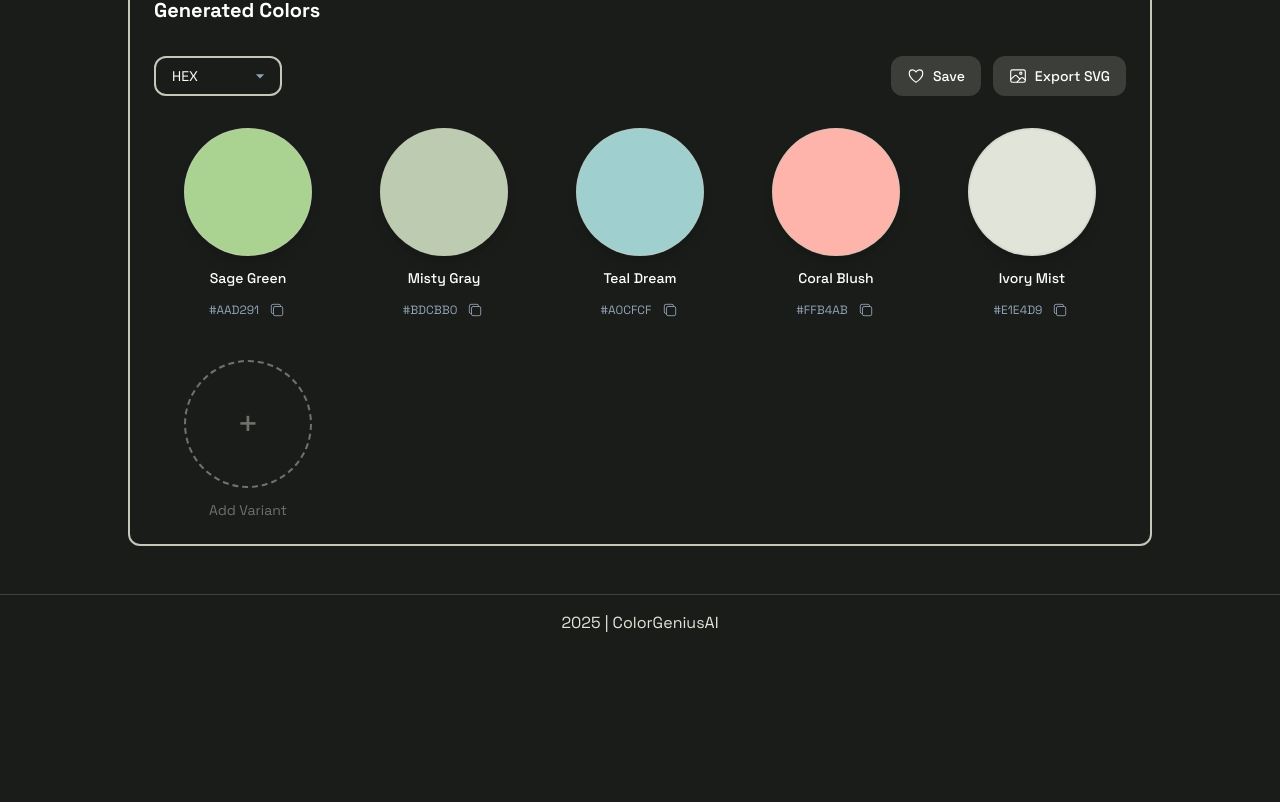
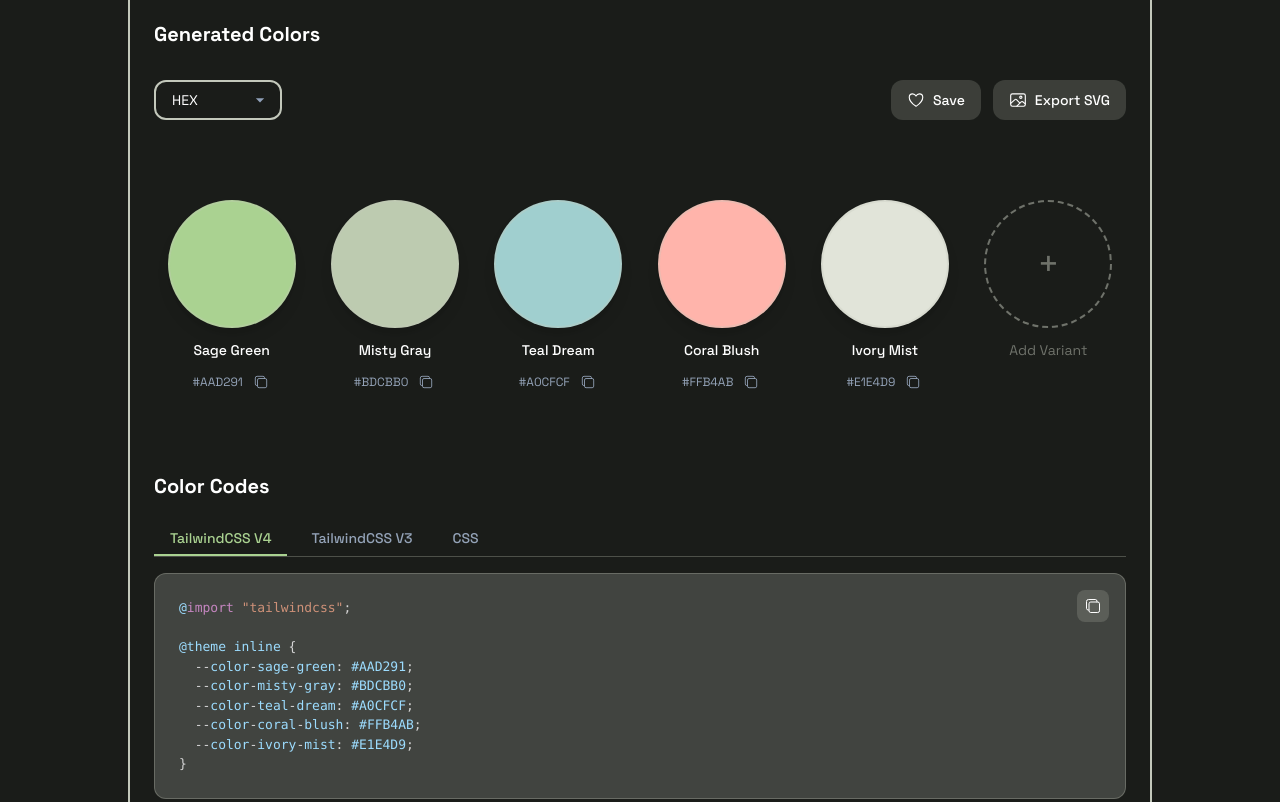
Before and after one commit to chrxsdev/color-genius-ai, a Next.js app: page / in a window 1280 px wide. Shown: the part 1278-2080 px from the top of the page. Before the commit the page ends 1929 px from the top, so only its background shows below. Built offline with nearby package versions, Linux system fonts and the light colour scheme.

Commit message:
Added ColorCodes component to display generated color codes in different formats (TailwindCSS, CSS).  and Integrated syntax highlighting for code snippets using react-syntax-highlighter.

```diff
--- a/app/page.tsx
+++ b/app/page.tsx
@@ -3,12 +3,13 @@
 import type { ReactNode } from 'react';
 import { useState } from 'react';
 import { SiGooglegemini } from 'react-icons/si';
+import { MdArrowDropDown } from 'react-icons/md';
+import { IoHeartOutline, IoImageOutline } from 'react-icons/io5';
 import { HARMONY_TYPES, type HarmonyType } from '@/types/palette';
 import { ColorWheel } from '@/components/ui/ColorWheel';
 import { ColorCard } from '@/components/ui/ColorCard';
 import { AddColorButton } from '@/components/ui/AddColorButton';
-import { MdArrowDropDown } from 'react-icons/md';
-import { IoHeartOutline, IoImageOutline } from 'react-icons/io5';
+import { ColorCodes } from '@/components/ui/ColorCodes';
 
 interface PalettePageProps {
   children?: ReactNode;
@@ -228,14 +229,15 @@ const PalettePage = ({}: PalettePageProps) => {
           </div>
         </div>
 
+        <div className='border-2 rounded-xl border-neutral-variant my-10'>
           {/* Color Visualization Section */}
-        <div className='mt-10 space-y-8'>
+          <div className='mt-2 space-y-8 p-6'>
             <h3 className='text-xl font-bold text-white'>Color Visualization</h3>
             <ColorWheel colors={generatedColors} size={400} onColorChange={handleColorChange} />
           </div>
 
           {/* Generated Colors Section */}
-        <div className='mt-10 space-y-8 border-2 rounded-xl border-neutral-variant p-6'>
+          <div className='mt-2 space-y-8 p-6'>
             <h3 className='text-xl font-bold text-white'>Generated Colors</h3>
             {/* Header with Format Select and Action Buttons */}
             <div className='flex items-center justify-between'>
@@ -275,13 +277,20 @@ const PalettePage = ({}: PalettePageProps) => {
             </div>
 
             {/* Color Cards Grid */}
-          <div className='mx-auto'>
-            <div className='grid grid-cols-3 md:grid-cols-4 lg:grid-cols-5 gap-y-10 gap-x-2'>
+            <div className='my-20'>
+              <div className='grid grid-cols-2 md:grid-cols-4 lg:grid-cols-5 xl:grid-cols-6 gap-y-10 gap-x-2 md:gap-x-2 lg:gap-x-2'>
                 {generatedColors.map((color, index) => (
                   <ColorCard key={index} color={color} name={colorNames[index]} format={colorFormat} />
                 ))}
                 {/* Add Color Button */}
                 <AddColorButton onClick={handleAddColor} />
+              </div>
+            </div>
+
+            {/* Color Codes Section */}
+            <div className='mt-20'>
+              <h3 className='text-xl font-bold text-white my-5'>Color Codes</h3>
+              <ColorCodes colors={generatedColors} colorNames={colorNames} />
             </div>
           </div>
         </div>
--- /dev/null
+++ b/components/ui/ColorCodes.tsx
@@ -0,0 +1,149 @@
+'use client';
+
+import { useState } from 'react';
+import { IoCopyOutline, IoCheckmark } from 'react-icons/io5';
+
+import { Prism as SyntaxHighlighter } from 'react-syntax-highlighter';
+import { vscDarkPlus } from 'react-syntax-highlighter/dist/cjs/styles/prism';
+
+type CodeFormat = 'tailwind' | 'tailwindv3' | 'css';
+
+interface ColorCodesProps {
+  colors: string[];
+  colorNames: string[];
+}
+
+export const ColorCodes = ({ colors, colorNames }: ColorCodesProps) => {
+  const [activeTab, setActiveTab] = useState<CodeFormat>('tailwind');
+  const [copied, setCopied] = useState(false);
+
+  const generateTailwindCode = (): string => {
+    const colorEntries = colors
+      .map((color, index) => {
+        const name = colorNames[index].toLowerCase().replace(/\s+/g, '-');
+        return `      '${name}': '${color}',`;
+      })
+      .join('\n');
+
+    return `@import "tailwindcss";
+
+@theme inline {
+  --color-${colorNames[0].toLowerCase().replace(/\s+/g, '-')}: ${colors[0]};
+${colors
+  .slice(1)
+  .map((color, index) => `  --color-${colorNames[index + 1].toLowerCase().replace(/\s+/g, '-')}: ${color};`)
+  .join('\n')}
+}`;
+  };
+
+  const generateTailwindV3Code = (): string => {
+    const colorEntries = colors
+      .map((color, index) => {
+        const name = colorNames[index].toLowerCase().replace(/\s+/g, '-');
+        return `        '${name}': '${color}',`;
+      })
+      .join('\n');
+
+    return `module.exports = {
+  theme: {
+    extend: {
+      colors: {
+${colorEntries}
+      }
+    }
+  }
+}`;
+  };
+
+  const generateCSSCode = (): string => {
+    const cssVariables = colors
+      .map((color, index) => {
+        const name = colorNames[index].toLowerCase().replace(/\s+/g, '-');
+        return `  --color-${name}: ${color};`;
+      })
+      .join('\n');
+
+    return `:root {
+${cssVariables}
+}`;
+  };
+
+  const getCode = (): string => {
+    switch (activeTab) {
+      case 'tailwind':
+        return generateTailwindCode();
+      case 'tailwindv3':
+        return generateTailwindV3Code();
+      case 'css':
+        return generateCSSCode();
+      default:
+        return '';
+    }
+  };
+
+  const handleCopy = async () => {
+    await navigator.clipboard.writeText(getCode());
+    setCopied(true);
+    setTimeout(() => setCopied(false), 2000);
+  };
+
+  return (
+    <div className='space-y-4'>
+      {/* Tabs */}
+      <div className='flex items-center gap-2 border-b border-neutral-variant/30'>
+        <button
+          onClick={() => setActiveTab('tailwind')}
+          className={`px-4 py-2 text-sm font-medium transition-colors cursor-pointer relative ${
+            activeTab === 'tailwind' ? 'text-primary' : 'text-control-text hover:text-white'
+          }`}
+        >
+          TailwindCSS V4
+          {activeTab === 'tailwind' && <div className='absolute bottom-0 left-0 right-0 h-0.5 bg-primary' />}
+        </button>
+        <button
+          onClick={() => setActiveTab('tailwindv3')}
+          className={`px-4 py-2 text-sm font-medium transition-colors cursor-pointer relative ${
+            activeTab === 'tailwindv3' ? 'text-primary' : 'text-control-text hover:text-white'
+          }`}
+        >
+          TailwindCSS V3
+          {activeTab === 'tailwindv3' && <div className='absolute bottom-0 left-0 right-0 h-0.5 bg-primary' />}
+        </button>
+        <button
+          onClick={() => setActiveTab('css')}
+          className={`px-4 py-2 text-sm font-medium transition-colors cursor-pointer relative ${
+            activeTab === 'css' ? 'text-primary' : 'text-control-text hover:text-white'
+          }`}
+        >
+          CSS
+          {activeTab === 'css' && <div className='absolute bottom-0 left-0 right-0 h-0.5 bg-primary' />}
+        </button>
+      </div>
+
+      {/* Code Block */}
+      <div className='relative rounded-xl bg-neutral/20 border border-neutral-variant/30 p-6'>
+        {/* Copy Button */}
+        <button
+          onClick={handleCopy}
+          className='absolute right-4 top-4 flex items-center justify-center w-8 h-8 rounded-lg bg-neutral-variant/20 hover:bg-neutral-variant/30 transition-colors cursor-pointer'
+        >
+          {copied ? (
+            <IoCheckmark className='text-base text-primary' />
+          ) : (
+            <IoCopyOutline className='text-base text-white' />
+          )}
+        </button>
+
+        {/* Code Content */}
+
+        <SyntaxHighlighter
+          language={activeTab === 'css' ? 'css' : 'javascript'}
+          style={vscDarkPlus}
+          customStyle={{ border: 2, borderRadius: '0.5rem', backgroundColor: 'transparent', margin: 0, padding: 0 }}
+        >
+          {getCode()}
+        </SyntaxHighlighter>
+      </div>
+    </div>
+  );
+};
--- a/package.json
+++ b/package.json
@@ -9,10 +9,12 @@
     "lint": "eslint"
   },
   "dependencies": {
+    "@types/react-syntax-highlighter": "^15.5.13",
     "next": "15.5.4",
     "react": "19.1.0",
     "react-dom": "19.1.0",
-    "react-icons": "^5.5.0"
+    "react-icons": "^5.5.0",
+    "react-syntax-highlighter": "^15.6.6"
   },
   "devDependencies": {
     "@eslint/eslintrc": "^3",
```
Also changed, not shown: 1 other file (tests, documents, lock files or other folders). Lines whose indentation alone changed are shown as unchanged.
